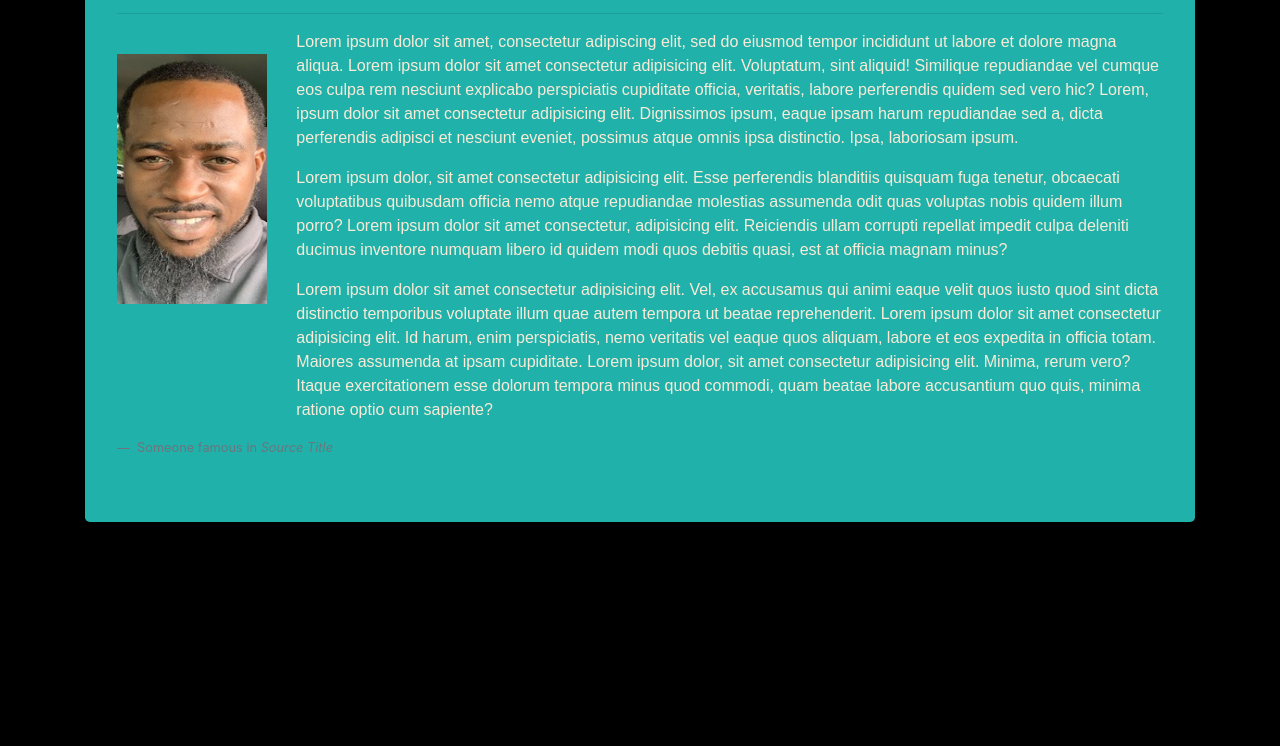
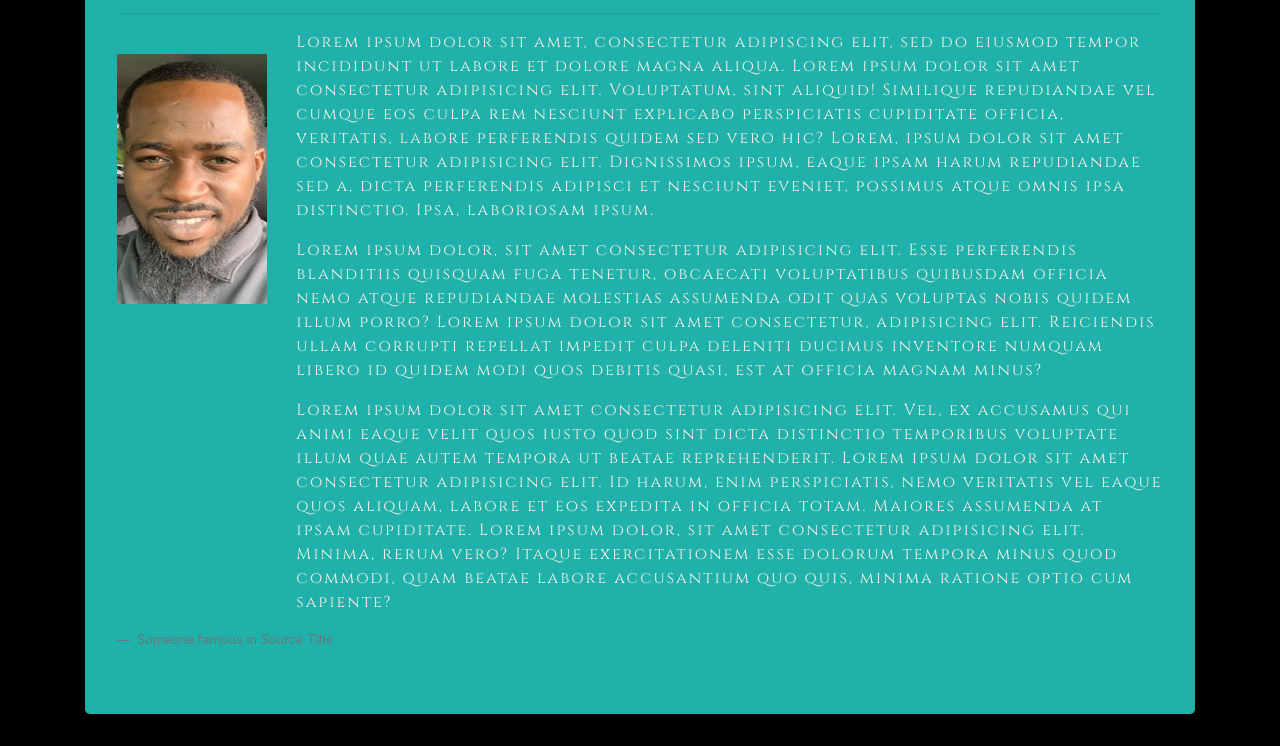
Before and after one commit to Ceedamann/Bootstrap-Portfolio, a plain HTML site: page index.html in a window 1280 px wide. Shown: the part 161-907 px from the top of the page. Before the commit the page ends 800 px from the top, so only its background shows below. Drawn offline with nearby package versions, Linux system fonts and the light colour scheme.

Commit message:
added link to google fonts, updated fonts for p family

```diff
--- a/index.html
+++ b/index.html
@@ -5,6 +5,10 @@
     <meta name="viewport" content="width=device-width, initial-scale=1.0">
     <meta http-equiv="X-UA-Compatible" content="ie=edge">
     <link rel="stylesheet" href="https://stackpath.bootstrapcdn.com/bootstrap/4.3.1/css/bootstrap.min.css" integrity="sha384-ggOyR0iXCbMQv3Xipma34MD+dH/1fQ784/j6cY/iJTQUOhcWr7x9JvoRxT2MZw1T" crossorigin="anonymous">
+    <link href="https://fonts.googleapis.com/css?family=Cinzel:400&display=swap" rel="stylesheet">
+
+
+
 <style>
   body {
     background: black;
@@ -14,8 +18,9 @@
       font-family: 'Arial', 'Helvetica Neue', Helvetica, sans-serif;
     }
     p {
-      color: antiquewhite;
-      font-family: 'Arial', 'Helvetica Neue', Helvetica, sans-serif;
+      color: rgb(245, 238, 229);
+      font-family: 'Cinzel', serif;
+      letter-spacing: 2px;
     }
 </style>
 
```
